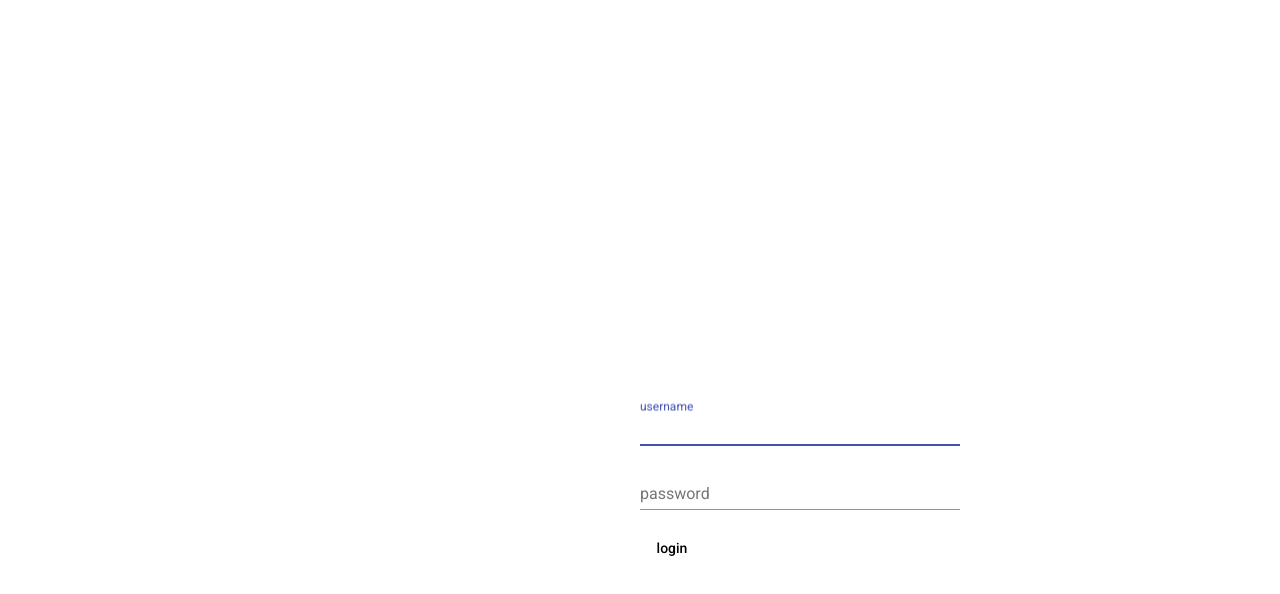
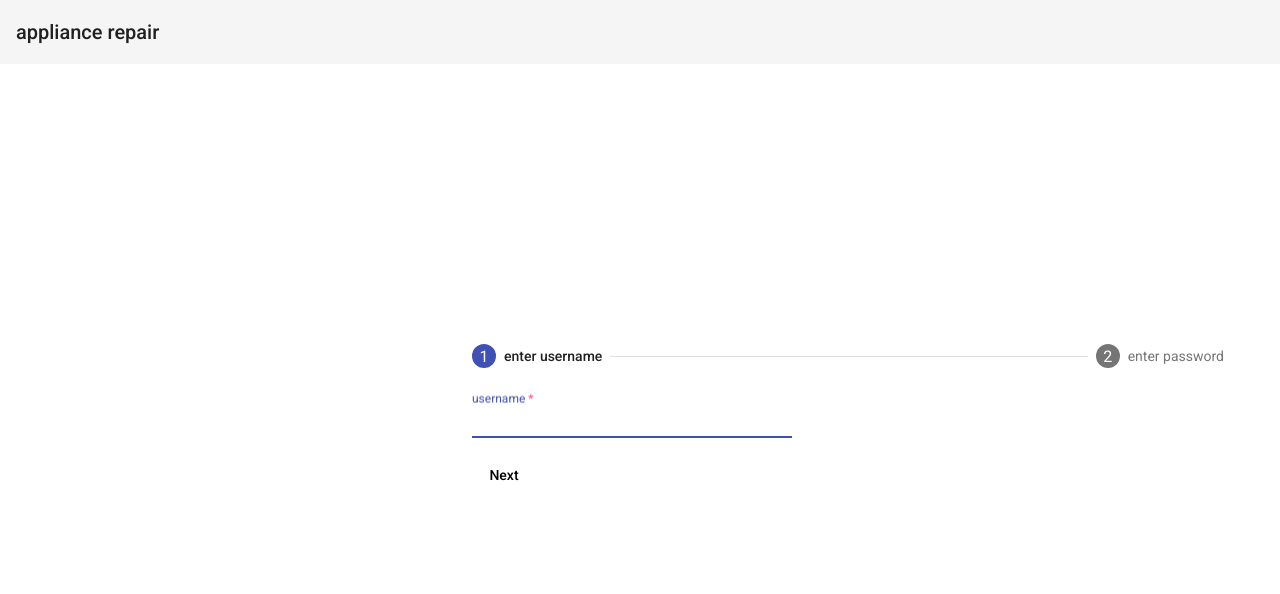
Before and after one commit to halcyoff/appliance-repair, an Angular app in the folder repair-app/: page /login in a window 1280 px wide. Shown: the top 594 px of the page. Built offline with nearby package versions, Linux system fonts and the light colour scheme; no server answers.

Commit message:
added stepper for log in. improved focus logic.

```diff
--- a/repair-app/src/app/app.component.html
+++ b/repair-app/src/app/app.component.html
@@ -1 +1,3 @@
+<mat-toolbar>appliance repair</mat-toolbar>
+
 <router-outlet></router-outlet>
--- a/repair-app/src/app/app.module.ts
+++ b/repair-app/src/app/app.module.ts
@@ -1,37 +1,54 @@
-import { AppRoutingModule } from './app-routing.module';
-import { BrowserModule } from '@angular/platform-browser';
-import { HttpClientModule } from '@angular/common/http';
-import { MatInputModule } from '@angular/material/input';
-import { MatButtonModule } from '@angular/material/button';
-import { NgModule } from '@angular/core';
-import { ReactiveFormsModule } from '@angular/forms/';
-import { BrowserAnimationsModule } from '@angular/platform-browser/animations';
+import {MatInputModule} from '@angular/material/input';
+import {MatButtonModule} from '@angular/material/button';
+import {MatStepperModule} from '@angular/material/stepper';
+import {MatToolbarModule} from '@angular/material/toolbar';
 
-import { AppComponent } from './app.component';
-import { ControlDirective } from './directives/control.directive';
-import { LoginComponent } from './components/login/login.component';
+import {AppRoutingModule} from './app-routing.module';
+import {BrowserModule} from '@angular/platform-browser';
+import {HttpClientModule} from '@angular/common/http';
+import {NgModule} from '@angular/core';
+import {ReactiveFormsModule} from '@angular/forms/';
+import {BrowserAnimationsModule} from '@angular/platform-browser/animations';
+
+import {AppComponent} from './app.component';
+import {ControlDirective} from './directives/control.directive';
+import {LoginComponent} from './components/login/login.component';
+
+const angularModules = [
+  AppRoutingModule,
+  BrowserAnimationsModule,
+  BrowserModule,
+  HttpClientModule,
+  ReactiveFormsModule
+];
+
+const components = [
+  AppComponent,
+  LoginComponent
+];
 
 const directives = [
   ControlDirective
 ];
 
+const materialModules = [
+  MatButtonModule,
+  MatInputModule,
+  MatStepperModule,
+  MatToolbarModule
+];
+
 
 @NgModule({
   declarations: [
-    AppComponent,
-    LoginComponent,
+    components,
     directives
   ],
   imports: [
-    AppRoutingModule,
-    BrowserAnimationsModule,
-    BrowserModule,
-    HttpClientModule,
-    MatButtonModule,
-    MatInputModule,
-    ReactiveFormsModule
+    angularModules,
+    materialModules
   ],
   providers: [],
   bootstrap: [AppComponent]
 })
-export class AppModule { }
+export class AppModule {}
--- a/repair-app/src/app/components/login/login.component.html
+++ b/repair-app/src/app/components/login/login.component.html
@@ -1,33 +1,27 @@
-<div
-  appControl
-  class="login"
-  [formGroup]="formGroup"
-  [handleEnterPress]="true"
->
-  <div>
-    <mat-form-field>
-      <input
-        appControl
-        class="username"
-        [focus]="focusUsername"
-        formControlName="username"
-        matInput
-        placeholder="username"
-      >
-    </mat-form-field>
-  </div>
-  <div>
-    <mat-form-field>
-      <input
-        class="password"
-        formControlName="password"
-        matInput
-        placeholder="password"
-        type="password"
-      >
-    </mat-form-field>
-  </div>
-  <div>
-    <button mat-button>login</button>
-  </div>
+<div appControl class="login" (enterKeyPressed)="submitOnEnter()" [handleEnterPress]="true">
+  <mat-horizontal-stepper (selectionChange)="setFocusToField()" [linear]="true">
+    <mat-step [stepControl]="usernameFormGroup">
+      <form [formGroup]="usernameFormGroup">
+        <ng-template matStepLabel>enter username</ng-template>
+        <mat-form-field>
+          <input appControl class="username" [focus]="focusField" formControlName="username" matInput placeholder="username">
+        </mat-form-field>
+      </form>
+      <div>
+        <button mat-button matStepperNext>Next</button>
+      </div>
+    </mat-step>
+    <mat-step [stepControl]="passwordFormGroup">
+      <ng-template matStepLabel>enter password</ng-template>
+      <form [formGroup]="passwordFormGroup">
+        <mat-form-field>
+          <input appControl class="password" [focus]="focusField" formControlName="password" matInput placeholder="password"  type="password">
+        </mat-form-field>
+      </form>
+      <div>
+        <button mat-button matStepperNext>login</button>
+        <button mat-button matStepperPrevious>back</button>
+      </div>
+    </mat-step>
+  </mat-horizontal-stepper>
 </div>
--- a/repair-app/src/app/components/login/login.component.scss
+++ b/repair-app/src/app/components/login/login.component.scss
@@ -1,10 +1,13 @@
 .login {
     position: absolute;
-    top: 50%;
-    left: 50%;
-
+    top: 40%;
+    left: 35%;
 
     mat-form-field {
         width: 20em;
     }
+
+    mat-horizontal-stepper {
+        width: 50em;
+    }
 }
--- a/repair-app/src/app/components/login/login.component.ts
+++ b/repair-app/src/app/components/login/login.component.ts
@@ -1,5 +1,5 @@
-import { Component, OnInit } from '@angular/core';
-import { FormGroup, FormControl } from '@angular/forms';
+import {Component, OnInit} from '@angular/core';
+import {FormGroup, FormControl, Validators} from '@angular/forms';
 
 @Component({
   selector: 'app-login',
@@ -7,24 +7,32 @@ import { FormGroup, FormControl } from '@angular/forms';
   styleUrls: ['./login.component.scss']
 })
 export class LoginComponent implements OnInit {
-  public formGroup = new FormGroup({});
-  public focusUsername = false;
+  public usernameFormGroup = new FormGroup({});
+  public passwordFormGroup = new FormGroup({});
+  public focusField = false;
 
   constructor() {}
 
   public ngOnInit(): void {
     this.initFormControls();
-    this.setFocusUsername();
+    this.setFocusToField();
+  }
+
+  public setFocusToField(): void {
+    setTimeout(() => {
+      this.focusField = false;
+      setTimeout(() => {
+        this.focusField = true;
+      }, 250);
+    }, 300);
+  }
+
+  public submitOnEnter(): void {
+
   }
 
   private initFormControls(): void {
-    this.formGroup.addControl('username', new FormControl());
-    this.formGroup.addControl('password', new FormControl());
-  }
-
-  private setFocusUsername(): void {
-    setTimeout(() => {
-      this.focusUsername = true;
-    }, 500);
+    this.usernameFormGroup.addControl('username', new FormControl('', Validators.required));
+    this.passwordFormGroup.addControl('password', new FormControl('', Validators.required));
   }
 }
--- a/repair-app/src/app/directives/control.directive.ts
+++ b/repair-app/src/app/directives/control.directive.ts
@@ -1,13 +1,14 @@
-import { Directive, ElementRef, Input, OnInit, HostListener, Output } from '@angular/core';
-import { Keycodes } from '../enums/keycodes.enum';
-import { EventEmitter } from '@angular/core';
+import {Directive, ElementRef, Input, OnInit, HostListener, Output} from '@angular/core';
+import {EventEmitter} from '@angular/core';
+
+import {Keycodes} from '../enums/keycodes.enum';
 
 @Directive({
   selector: '[appControl]'
 })
 export class ControlDirective {
   @Input() public set focus(focusElement: boolean) {
-    if (focusElement) {
+    if (focusElement === true) {
       this.elementRef.nativeElement.focus();
     }
   }
```
